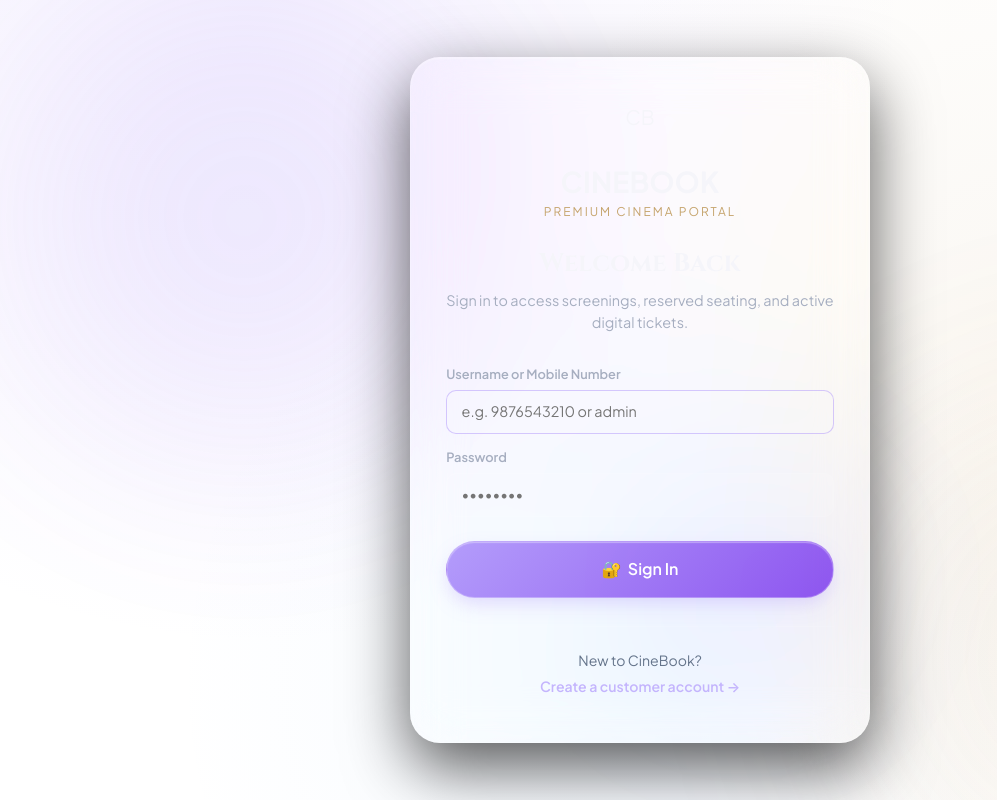
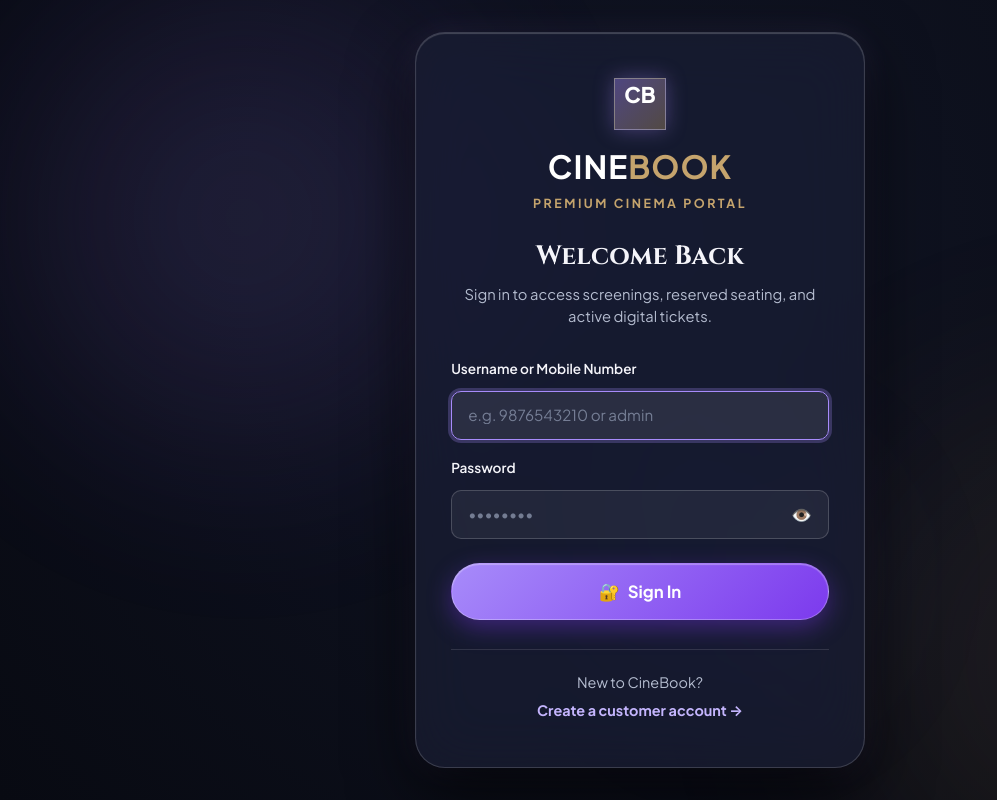
Before and after one commit to navinpradeepanpd/Java-Dbms-project, a Spring Boot app: page /login.html in a window 1280 px wide. Shown: the whole page, without its empty margins (0-997 px from the left). Run offline with Spring Boot 4, Linux system fonts and the light colour scheme; some of the project's set-up classes (security, data sources, template engines, error pages and the like) are left out, and stand-ins take their place.

Commit message:
fix(auth-ui): elevate login and registration page colour contrast, dark glass tokens, and password visibility toggle

```diff
--- a/src/main/resources/static/css/styles.css
+++ b/src/main/resources/static/css/styles.css
@@ -1,5 +1,5 @@
 /* ===================================================================
-   CineBook 2.0: Apple-Inspired Liquid Glass UI Design System
+   CineBook 2.0: Luxury Cinema Liquid Glass UI Design System
    Aesthetic: Translucent Glass, Refined Lighting, Depth & Precision
    =================================================================== */
 
@@ -8,40 +8,40 @@
 :root {
     /* Foundation Palette */
     --bg-base: #080A12;
-    --bg-secondary: #101522;
+    --bg-secondary: #111525;
     --bg-tertiary: #161D2E;
 
     /* Liquid Glass Surfaces */
-    --glass-surface-subtle: rgba(255, 255, 255, 0.035);
-    --glass-surface-base: rgba(255, 255, 255, 0.055);
-    --glass-surface-elevated: rgba(255, 255, 255, 0.085);
-    --glass-surface-hover: rgba(255, 255, 255, 0.1);
-    --glass-blur: blur(24px) saturate(190%);
+    --glass-surface-subtle: rgba(255, 255, 255, 0.04);
+    --glass-surface-base: rgba(25, 29, 48, 0.78);
+    --glass-surface-elevated: rgba(30, 36, 60, 0.88);
+    --glass-surface-hover: rgba(255, 255, 255, 0.12);
+    --glass-blur: blur(28px) saturate(190%);
     --glass-blur-nav: blur(28px) saturate(200%);
 
     /* Refined Accents */
     --accent-primary: #A78BFA;         /* Soft Lavender Violet */
     --accent-primary-light: #C4B5FD;
-    --accent-primary-glow: rgba(167, 139, 250, 0.35);
+    --accent-primary-glow: rgba(167, 139, 250, 0.45);
 
     --accent-secondary: #C5A46D;       /* Champagne Gold */
     --accent-secondary-light: #DFCA9B;
-    --accent-secondary-glow: rgba(197, 164, 109, 0.3);
+    --accent-secondary-glow: rgba(197, 164, 109, 0.35);
 
     --accent-emerald: #34D399;
     --accent-rose: #FB7185;
 
-    /* Typography */
+    /* High Contrast Typography */
     --text-primary: #F5F5FA;
-    --text-secondary: #A6AEC0;
-    --text-muted: #64748B;
+    --text-secondary: #B5BDD0;
+    --text-muted: #8993AA;
     --text-accent: #C5A46D;
 
     /* Glass Borders & Inner Light */
-    --border-glass: rgba(255, 255, 255, 0.09);
-    --border-glass-light: rgba(255, 255, 255, 0.18);
-    --border-glass-active: rgba(167, 139, 250, 0.45);
-    --border-glass-gold: rgba(197, 164, 109, 0.45);
+    --border-glass: rgba(255, 255, 255, 0.16);
+    --border-glass-light: rgba(255, 255, 255, 0.24);
+    --border-glass-active: rgba(167, 139, 250, 0.65);
+    --border-glass-gold: rgba(197, 164, 109, 0.55);
 
     /* Radii & Shadows */
     --radius-sm: 10px;
@@ -1632,27 +1632,29 @@ footer {
     flex-direction: column;
     align-items: center;
     justify-content: center;
-    background-color: var(--bg-deep);
+    background-color: var(--bg-base);
+    background: radial-gradient(circle at 50% 30%, #111525 0%, #080A12 100%);
     position: relative;
     padding: 2rem 1rem;
+    overflow-x: hidden;
 }
 
 .auth-center-wrapper {
     position: relative;
     z-index: 10;
     width: 100%;
-    max-width: 460px;
+    max-width: 450px;
     margin: auto;
 }
 
 .auth-glass-card {
-    background: var(--glass-surface-base);
-    backdrop-filter: var(--glass-blur);
-    -webkit-backdrop-filter: var(--glass-blur);
-    border: 1px solid var(--border-glass-light);
+    background: rgba(25, 29, 48, 0.78);
+    backdrop-filter: blur(28px) saturate(190%);
+    -webkit-backdrop-filter: blur(28px) saturate(190%);
+    border: 1px solid rgba(255, 255, 255, 0.16);
     border-radius: var(--radius-xl);
     padding: 2.8rem 2.2rem;
-    box-shadow: 0 24px 64px rgba(0, 0, 0, 0.65), inset 0 1px 1px rgba(255, 255, 255, 0.25);
+    box-shadow: 0 24px 64px rgba(0, 0, 0, 0.75), 0 0 32px rgba(167, 139, 250, 0.12), inset 0 1px 1px rgba(255, 255, 255, 0.2);
     text-align: center;
 }
 
@@ -1669,41 +1671,140 @@ footer {
 
 .auth-header-text h2 {
     font-family: var(--font-serif);
-    font-size: 1.6rem;
-    font-weight: 700;
-    color: var(--text-primary);
+    font-size: 1.65rem;
+    font-weight: 700;
+    color: #F5F5FA;
     margin-bottom: 0.4rem;
 }
 
 .auth-header-text p {
-    color: var(--text-secondary);
-    font-size: 0.9rem;
+    color: #B5BDD0;
+    font-size: 0.92rem;
     line-height: 1.5;
 }
 
 .auth-form-group {
     text-align: left;
+}
+
+.auth-form-group .glass-field-group label {
+    font-size: 0.85rem;
+    font-weight: 600;
+    color: #F5F5FA;
+    display: block;
+    margin-bottom: 0.4rem;
+}
+
+.auth-form-group .glass-field-group input {
+    width: 100%;
+    background: rgba(255, 255, 255, 0.06);
+    border: 1px solid rgba(255, 255, 255, 0.18);
+    border-radius: var(--radius-sm);
+    padding: 0.75rem 1rem;
+    font-size: 0.95rem;
+    color: #F5F5FA;
+    transition: all 0.2s cubic-bezier(0.16, 1, 0.3, 1);
+}
+
+.auth-form-group .glass-field-group input::placeholder {
+    color: #8993AA;
+    opacity: 0.8;
+}
+
+.auth-form-group .glass-field-group input:focus {
+    border-color: #A78BFA;
+    background: rgba(255, 255, 255, 0.09);
+    box-shadow: 0 0 0 3px rgba(167, 139, 250, 0.25);
+    outline: none;
+}
+
+/* Password input wrapper with toggle button */
+.password-input-wrapper {
+    position: relative;
+    display: flex;
+    align-items: center;
+}
+
+.password-input-wrapper input {
+    padding-right: 2.8rem !important;
+}
+
+.btn-toggle-password {
+    position: absolute;
+    right: 0.75rem;
+    background: none;
+    border: none;
+    color: #B5BDD0;
+    cursor: pointer;
+    font-size: 1.05rem;
+    padding: 0.3rem;
+    display: flex;
+    align-items: center;
+    justify-content: center;
+    transition: color 0.2s;
+    user-select: none;
+}
+
+.btn-toggle-password:hover {
+    color: #F5F5FA;
+}
+
+/* Sign In Submit Button */
+.btn-auth-submit {
+    width: 100%;
+    background: linear-gradient(135deg, #A78BFA 0%, #7C3AED 100%);
+    border: 1px solid rgba(255, 255, 255, 0.25);
+    color: #FFFFFF;
+    padding: 0.95rem;
+    border-radius: var(--radius-pill);
+    font-size: 1.05rem;
+    font-weight: 700;
+    box-shadow: 0 8px 24px rgba(124, 58, 237, 0.4), inset 0 1px 1px rgba(255, 255, 255, 0.3);
+    cursor: pointer;
+    transition: all 0.25s cubic-bezier(0.16, 1, 0.3, 1);
+    display: flex;
+    align-items: center;
+    justify-content: center;
+    gap: 0.5rem;
+    margin-top: 1.5rem;
+}
+
+.btn-auth-submit:hover:not(:disabled) {
+    transform: translateY(-2px);
+    box-shadow: 0 12px 32px rgba(124, 58, 237, 0.55), inset 0 1px 1px rgba(255, 255, 255, 0.4);
+    border-color: rgba(255, 255, 255, 0.4);
+}
+
+.btn-auth-submit:active:not(:disabled) {
+    transform: translateY(0);
+}
+
+.btn-auth-submit:disabled {
+    opacity: 0.6;
+    cursor: not-allowed;
 }
 
 .auth-switch-dock {
     margin-top: 1.8rem;
     padding-top: 1.4rem;
-    border-top: 1px solid var(--border-glass);
-    font-size: 0.88rem;
-    color: var(--text-muted);
+    border-top: 1px solid rgba(255, 255, 255, 0.12);
+    font-size: 0.9rem;
+    color: #B5BDD0;
     display: flex;
     flex-direction: column;
-    gap: 0.35rem;
+    gap: 0.4rem;
 }
 
 .auth-link-highlight {
-    color: var(--accent-primary-light);
-    font-weight: 600;
-    transition: color 0.2s;
+    color: #C4B5FD;
+    font-weight: 700;
+    text-decoration: none;
+    transition: all 0.2s;
 }
 
 .auth-link-highlight:hover {
     color: #FFFFFF;
+    text-shadow: 0 0 10px rgba(196, 181, 253, 0.5);
 }
 
 /* User Profile Badge in Island Navbar */
--- a/src/main/resources/static/login.html
+++ b/src/main/resources/static/login.html
@@ -4,7 +4,7 @@
     <meta charset="UTF-8">
     <meta name="viewport" content="width=device-width, initial-scale=1.0">
     <title>Sign In | CineBook Cinemas</title>
-    <link rel="stylesheet" href="css/styles.css?v=2.4">
+    <link rel="stylesheet" href="css/styles.css?v=2.5">
 </head>
 <body class="auth-page-body">
     <!-- Ambient Depth Background with Slow Floating Orbs -->
@@ -20,11 +20,11 @@
         <div class="auth-glass-card">
             <!-- Brand Mark -->
             <div class="auth-brand-dock">
-                <div class="nav-symbol-prism" style="width:48px; height:48px;">
-                    <span class="symbol-core" style="font-size:1.25rem;">CB</span>
+                <div class="nav-symbol-prism" style="width:52px; height:52px; background:linear-gradient(135deg, rgba(167, 139, 250, 0.4), rgba(197, 164, 109, 0.35)); border:1.5px solid rgba(255, 255, 255, 0.3); box-shadow:0 0 20px rgba(167, 139, 250, 0.35);">
+                    <span class="symbol-core" style="font-size:1.35rem; font-weight:800; color:#FFFFFF;">CB</span>
                 </div>
-                <h1 class="brand-title" style="font-size:1.8rem; margin-top:0.6rem;">CINE<span>BOOK</span></h1>
-                <p class="brand-sub" style="font-size:0.75rem; letter-spacing:2px; color:var(--accent-secondary);">PREMIUM CINEMA PORTAL</p>
+                <h1 class="brand-title" style="font-size:2rem; margin-top:0.75rem; letter-spacing:1px; color:#FFFFFF;">CINE<span style="color:#C5A46D;">BOOK</span></h1>
+                <p class="brand-sub" style="font-size:0.78rem; letter-spacing:2.5px; color:#C5A46D; font-weight:700; margin-top:0.25rem;">PREMIUM CINEMA PORTAL</p>
             </div>
 
             <div class="auth-header-text">
@@ -39,12 +39,17 @@
                     <input type="text" id="username" name="username" required placeholder="e.g. 9876543210 or admin" autocomplete="username" autofocus>
                 </div>
 
-                <div class="glass-field-group" style="margin-top:0.85rem;">
+                <div class="glass-field-group" style="margin-top:1.1rem;">
                     <label for="password">Password</label>
-                    <input type="password" id="password" name="password" required placeholder="••••••••" autocomplete="current-password">
+                    <div class="password-input-wrapper">
+                        <input type="password" id="password" name="password" required placeholder="••••••••" autocomplete="current-password">
+                        <button type="button" class="btn-toggle-password" id="togglePasswordBtn" aria-label="Toggle password visibility" title="Show/Hide Password">
+                            <span id="togglePasswordIcon">👁️</span>
+                        </button>
+                    </div>
                 </div>
 
-                <button type="submit" id="btnLoginSubmit" class="btn-glass-primary" style="width:100%; justify-content:center; padding:0.95rem; font-size:1rem; margin-top:1.5rem;">
+                <button type="submit" id="btnLoginSubmit" class="btn-auth-submit">
                     <span>🔐</span> Sign In
                 </button>
             </form>
@@ -57,11 +62,24 @@
     </main>
 
     <!-- Scripts -->
-    <script src="js/app.js?v=2.4"></script>
+    <script src="js/app.js?v=2.5"></script>
     <script>
         document.addEventListener('DOMContentLoaded', () => {
             const form = document.getElementById('loginForm');
             const submitBtn = document.getElementById('btnLoginSubmit');
+            const passwordInput = document.getElementById('password');
+            const toggleBtn = document.getElementById('togglePasswordBtn');
+            const toggleIcon = document.getElementById('togglePasswordIcon');
+
+            // Password visibility toggle
+            if (toggleBtn && passwordInput) {
+                toggleBtn.addEventListener('click', () => {
+                    const isPassword = passwordInput.type === 'password';
+                    passwordInput.type = isPassword ? 'text' : 'password';
+                    toggleIcon.textContent = isPassword ? '🙈' : '👁️';
+                    toggleBtn.setAttribute('aria-label', isPassword ? 'Hide password' : 'Show password');
+                });
+            }
 
             form.addEventListener('submit', async (e) => {
                 e.preventDefault();
@@ -69,7 +87,7 @@
                 submitBtn.innerHTML = '<span>⏳</span> Verifying credentials...';
 
                 const username = document.getElementById('username').value.trim();
-                const password = document.getElementById('password').value;
+                const password = passwordInput.value;
 
                 const params = new URLSearchParams();
                 params.append('username', username);
```
Also changed, not shown: src/main/resources/static/register.html (+29 -11 lines).
